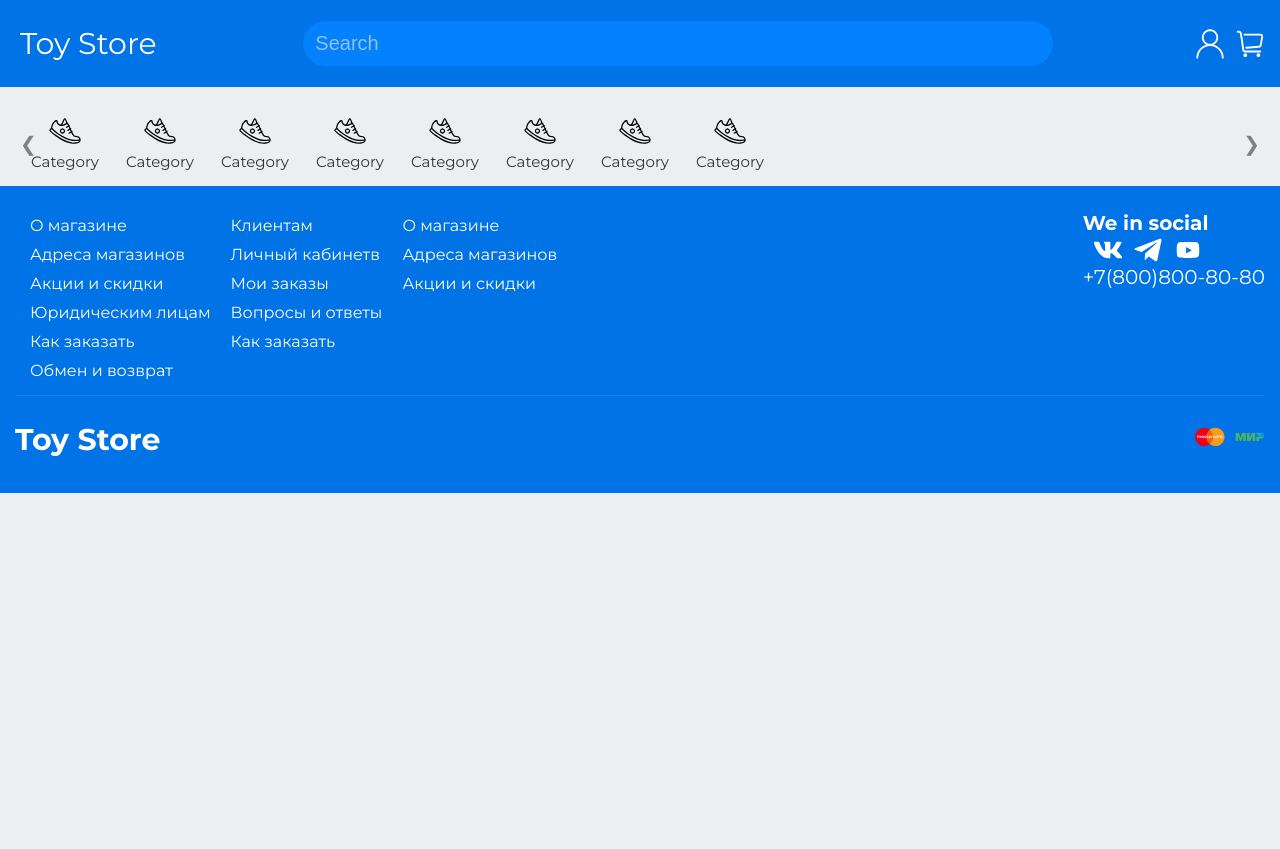
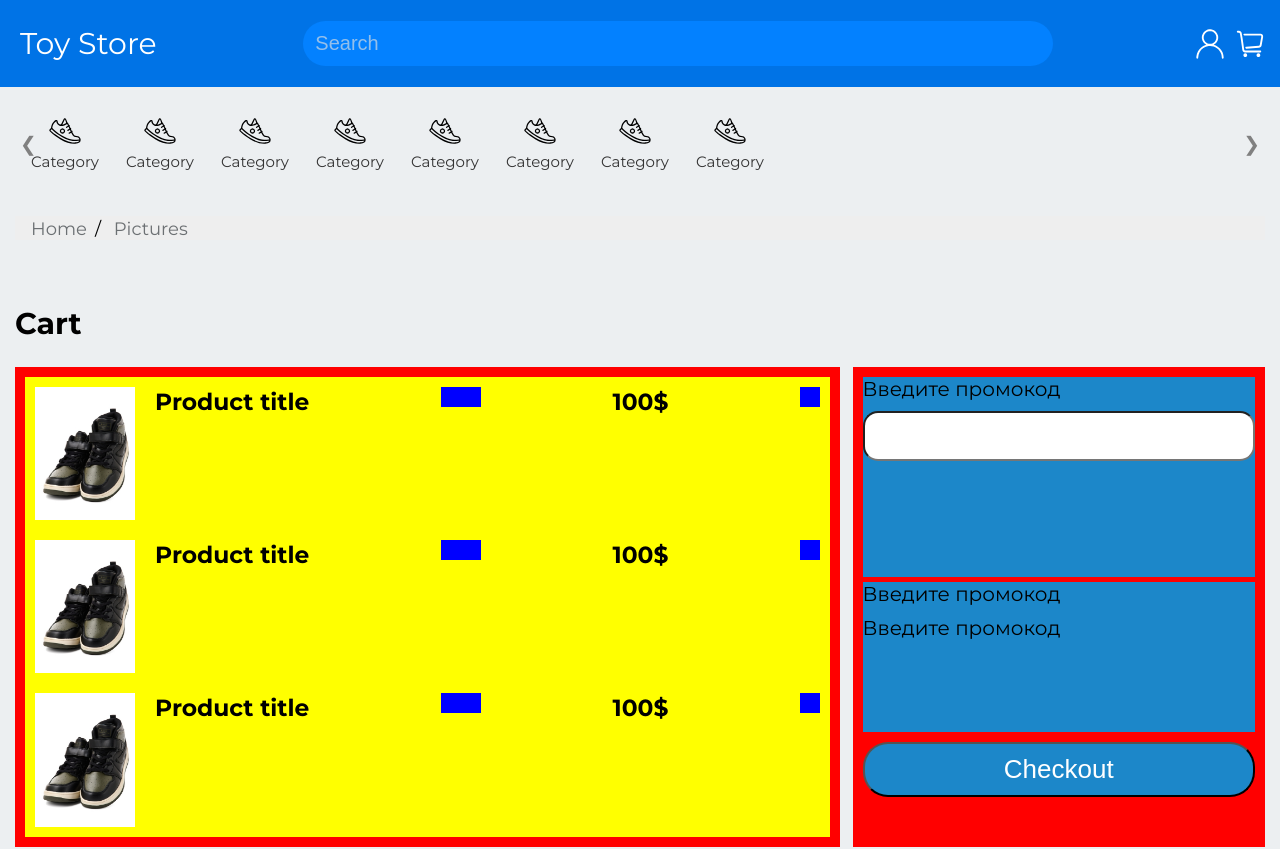
Before and after one commit to p0pl3/toy_store, a Vue app: page /cart in a window 1280 px wide. Shown: the top 849 px of the page. Before the commit the page ends 800 px from the top, so only its background shows below. Built offline with nearby package versions, Linux system fonts and the light colour scheme; what vue-overflow-scroll would draw is missing.

Commit message:
FEATURE: Create UX cart page

```diff
--- a/src/router/index.js
+++ b/src/router/index.js
@@ -1,6 +1,7 @@
 import { createWebHistory, createRouter } from "vue-router";
 import HomeView from "@/views/HomeView";
 import ProductsCatalog from "@/views/ProductsCatalog";
+import ProductsCart from "@/views/ProductsCart";
 
 const routes = [
     {
@@ -13,6 +14,11 @@ const routes = [
         name: "ProductsCatalog",
         component: ProductsCatalog,
     },
+    {
+        path: "/cart",
+        name: "ProductsCart",
+        component: ProductsCart,
+    },
 ];
 
 const router = createRouter({
--- /dev/null
+++ b/src/views/ProductsCart.vue
@@ -0,0 +1,173 @@
+<template>
+  <div class="">
+    <div class="container">
+      <div class="category_breadcrumb">
+        <ul class="breadcrumb">
+          <li><a href="#">Home</a></li>
+          <li><a href="#">Pictures</a></li>
+        </ul>
+      </div>
+    </div>
+  </div>
+
+  <div class="">
+    <div class="container">
+      <div class="cart__title">
+        <h2>Cart</h2>
+      </div>
+      <div class="cart__article">
+
+        <div class="cart__products">
+          <div class="cart__product-item" v-for="i in (1, 2, 3)" :key="i">
+            <img src="@/assets/product_item_1.jpeg" style="width: 100px;">
+            <div class="product-item__description">
+              <div class="product-item__info">
+                <h3>Product title</h3>
+              </div>
+              <div class="product-item__count" style="width: 40px; height: 20px; background: blue;">
+
+              </div>
+              <div class="product-item__price">
+                <h3>100$</h3>
+              </div>
+              <div class="product-item__action" style="width: 20px; height: 20px; background: blue;">
+
+              </div>
+            </div>
+          </div>
+        </div>
+
+        <div class="cart__info">
+          <div class="cart__promo" style="width: 100%; height: 200px; background: #1c87c9">
+            <p>Введите промокод</p>
+            <input class="cart__promo-input">
+          </div>
+          <div class="cart__description-price" style="width: 100%; height: 150px; background: #1c87c9; margin-top: 5px;">
+            <p>Введите промокод</p>
+            <p>Введите промокод</p>
+          </div>
+          <button class="cart__info__confirm-order">Checkout</button>
+        </div>
+
+      </div>
+    </div>
+  </div>
+
+
+  <SliderProduct/>
+
+</template>
+
+<script>
+import SliderProduct from "@/components/SliderProduct";
+
+export default {
+  name: "ProductsCart",
+  components: {SliderProduct}
+}
+</script>
+
+<style lang="scss" scoped>
+
+.cart__info__confirm-order {
+  font-size: 26px;
+  color: white;
+  margin-top: 10px;
+  width: 100%;
+  padding: 10px;
+  background: #1c87c9;
+  border-radius: 25px;
+}
+
+h3 {
+  margin: 0px;
+}
+
+.product-item__description {
+  display: flex;
+  flex-wrap: wrap;
+  justify-content: space-between;
+  align-items: flex-start;
+  width: 100%;
+  margin-left: 20px;
+}
+
+.cart__product-item {
+  display: flex;
+  //justify-content: space-between;
+  //align-items: flex-start;
+  background: yellow;
+  padding: 10px;
+}
+.cart__promo-input {
+  width: 100%;
+  height: 50px;
+  border-radius: 15px;
+}
+.cart__article {
+  display: flex;
+  flex-wrap: wrap;
+  justify-content: space-between;
+}
+
+.cart__products {
+  padding: 10px;
+  width: 66%;
+  background: red;
+}
+
+.cart__info {
+  width: 33%;
+  padding: 10px;
+  background: red;
+  position: sticky;
+  top: 0;
+
+  p {
+    margin: 0 0 10px 0;
+  }
+
+
+}
+
+ul.breadcrumb {
+  padding: 0px 16px;
+  list-style: none;
+  background-color: #eee;
+}
+
+ul.breadcrumb li {
+  display: inline;
+  font-size: 18px;
+}
+
+ul.breadcrumb li + li:before {
+  padding: 8px;
+  color: black;
+  content: "/\00a0";
+}
+
+ul.breadcrumb li a {
+  color: #6c7073;
+  text-decoration: none;
+}
+
+ul.breadcrumb li a:hover {
+  color: #01447e;
+  text-decoration: underline;
+}
+
+@media screen and (max-width: 820px) {
+  .cart__products {
+    width: 100%;
+    background: red;
+  }
+
+  .cart__info {
+    width: 100%;
+    background: red;
+    position: sticky;
+    top: 0;
+  }
+}
+</style>
```
Also changed, not shown: src/assets/product_item_1.jpeg (added).
